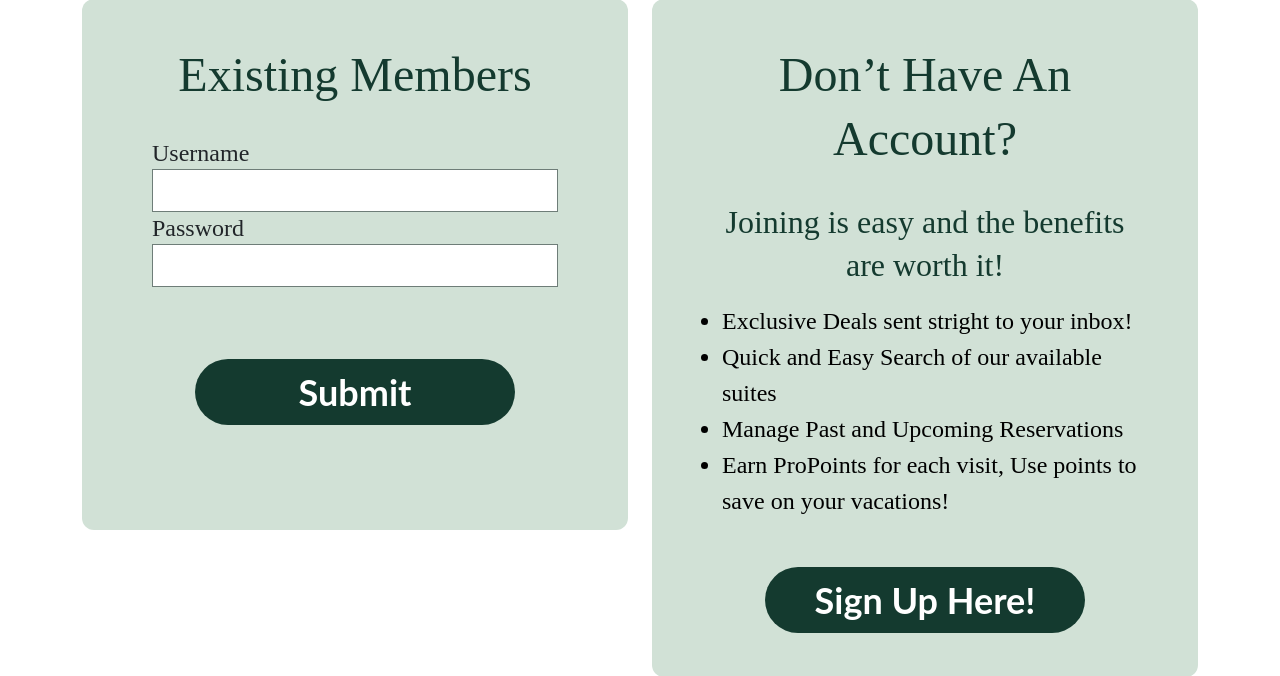
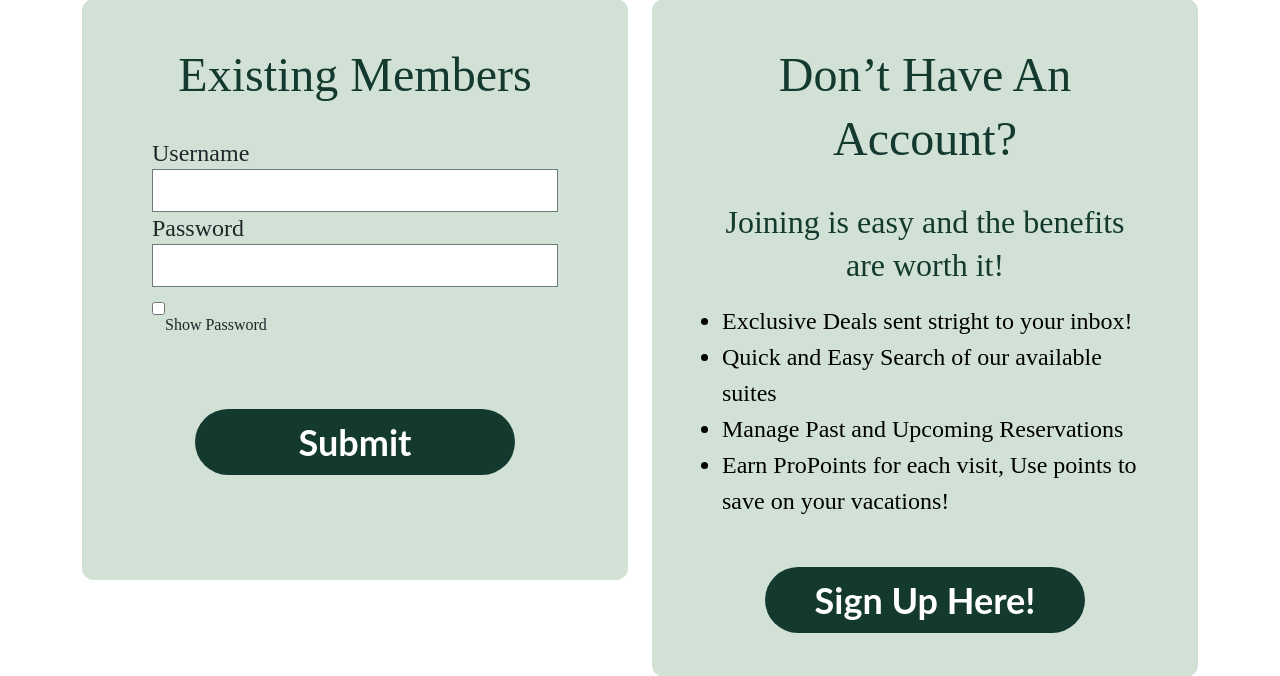
Before and after one commit to jpbefx/Provisio, a PHP site: page /login.php in a window 1280 px wide. Shown: the part 273-949 px from the top of the page. Run offline with PHP 8.4, Linux system fonts and the light colour scheme; some web fonts are replaced.

Commit message:
Added Pass_Show button

```diff
--- a/login.php
+++ b/login.php
@@ -125,6 +125,19 @@
                 <label for="InputPassword1" class="form-label">Password</label>
                 <input type="password" class="form-control" name="password" id="InputPassword1">
               </div>
+              <div class="custom-form">
+                <input type="checkbox" onclick="passControl()">Show Password</input>
+                <script>
+                  function passControl() {
+                    var x = document.getElementById("InputPassword1");
+                    if (x.type === "password") {
+                      x.type = "text";
+                    } else {
+                      x.type = "password";
+                    }
+                  }
+                </script>
+              </div>
               <div class="create-account-btn mt-5 mb-61 text-center">
                 <?php
                 // Log In Functions
```
